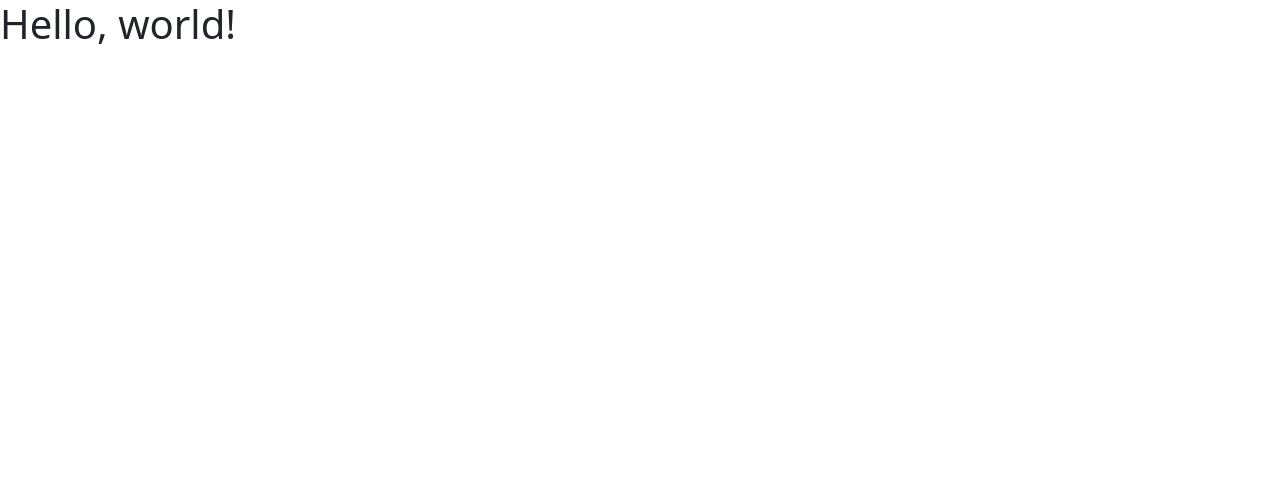
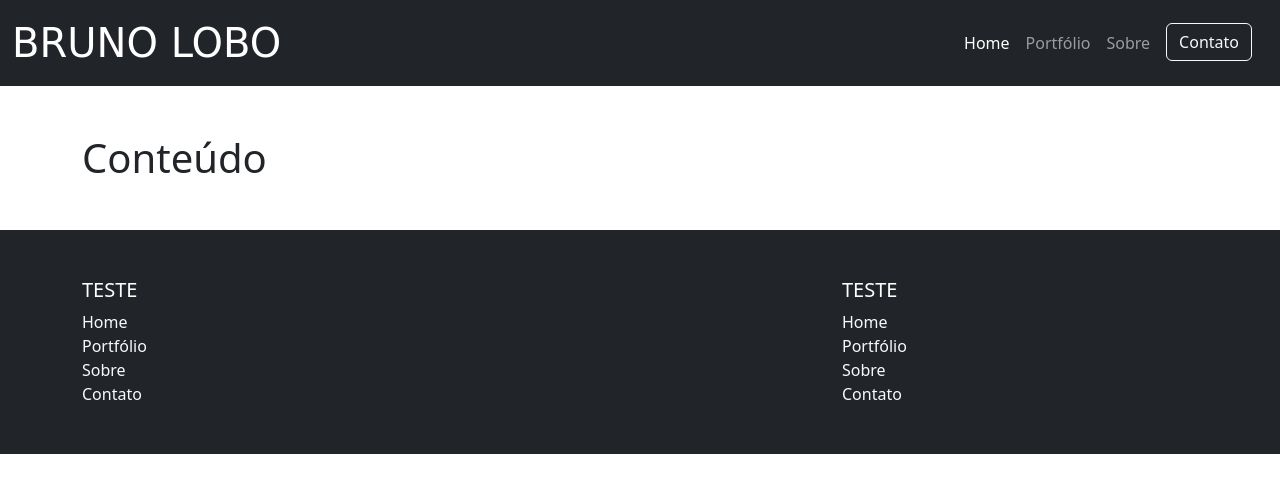
Before and after one commit to brunolobo0/Meu-Site, a website: page index.html in a window 1280 px wide. Drawn offline with nearby package versions, Linux system fonts and the light colour scheme; a web font is replaced by a local one.

Commit message:
Elaboração do Header e Footer

```diff
--- a/index.html
+++ b/index.html
@@ -4,13 +4,76 @@
 <head>
   <meta charset="utf-8">
   <meta name="viewport" content="width=device-width, initial-scale=1">
-  <title>Bootstrap demo</title>
+  <title>Bruno Lobo</title>
   <link href="https://cdn.jsdelivr.net/npm/bootstrap@5.3.0-alpha3/dist/css/bootstrap.min.css" rel="stylesheet"
     integrity="sha384-KK94CHFLLe+nY2dmCWGMq91rCGa5gtU4mk92HdvYe+M/SXH301p5ILy+dN9+nJOZ" crossorigin="anonymous">
+  <link rel="stylesheet" href="./style/style.css">
+  <link rel="preconnect" href="https://fonts.googleapis.com">
+  <link rel="preconnect" href="https://fonts.gstatic.com" crossorigin>
+  <link href="https://fonts.googleapis.com/css2?family=Megrim&display=swap" rel="stylesheet">
 </head>
 
 <body>
-  <h1>Hello, world!</h1>
+  <header>
+    <nav class="navbar navbar-expand-md navbar bg-dark" data-bs-theme="dark">
+      <div class="container-fluid">
+        <a class="navbar-brand" href="./index.html" style="font-family: 'Megrim', cursive; font-size: 40px;">BRUNO
+          LOBO</a>
+        <button class="navbar-toggler" type="button" data-bs-toggle="collapse" data-bs-target="#navbarSupportedContent"
+          aria-controls="navbarSupportedContent" aria-expanded="false" aria-label="Toggle navigation">
+          <span class="navbar-toggler-icon text-center"></span>
+        </button>
+        <div class="collapse navbar-collapse" id="navbarSupportedContent">
+          <ul class="navbar-nav me-3 ms-auto mb-2 mb-lg-0">
+            <li class="nav-item">
+              <a class="nav-link active" aria-current="page" href="./index.html">Home</a>
+            </li>
+            <li class="nav-item">
+              <a class="nav-link" href="./src/portfolio.html">Portfólio</a>
+            </li>
+            <li class="nav-item">
+              <a class="nav-link" href="./src/sobre.html">Sobre</a>
+            </li>
+            <li class="nav-item">
+              <a href="https://wa.me/+5511930054060"><button type="button"
+                  class="btn btn-outline-light ms-md-2">Contato</button></a>
+            </li>
+          </ul>
+        </div>
+      </div>
+    </nav>
+  </header>
+  <section>
+    <div class="container h-100">
+      <div class="row">
+        <h1 class="my-5">Conteúdo</h1>
+      </div>
+    </div>
+  </section>
+  <footer class="bg-dark text-white">
+    <div class="container py-5">
+      <div class="row">
+        <div class="col-8">
+          <h4 class="h5">TESTE</h4>
+          <ul class="list-unstyled m-0">
+            <li><a class="link-light link-offset-2 link-underline link-underline-opacity-0" href="">Home</a></li>
+            <li><a class="link-light link-offset-2 link-underline link-underline-opacity-0" href="">Portfólio</a></li>
+            <li><a class="link-light link-offset-2 link-underline link-underline-opacity-0" href="">Sobre</a></li>
+            <li><a class="link-light link-offset-2 link-underline link-underline-opacity-0" href="">Contato</a></li>
+          </ul>
+        </div>
+        <div class="col-4">
+          <h4 class="h5">TESTE</h4>
+          <ul class="list-unstyled m-0">
+            <li><a class="link-light link-offset-2 link-underline link-underline-opacity-0" href="">Home</a></li>
+            <li><a class="link-light link-offset-2 link-underline link-underline-opacity-0" href="">Portfólio</a></li>
+            <li><a class="link-light link-offset-2 link-underline link-underline-opacity-0" href="">Sobre</a></li>
+            <li><a class="link-light link-offset-2 link-underline link-underline-opacity-0" href="">Contato</a></li>
+          </ul>
+        </div>
+      </div>
+    </div>
+  </footer>
   <script src="https://cdn.jsdelivr.net/npm/bootstrap@5.3.0-alpha3/dist/js/bootstrap.bundle.min.js"
     integrity="sha384-ENjdO4Dr2bkBIFxQpeoTz1HIcje39Wm4jDKdf19U8gI4ddQ3GYNS7NTKfAdVQSZe"
     crossorigin="anonymous"></script>
```
Also changed, not shown: src/portfolio.html (added), src/sobre.html (added), style/style.css (added).
